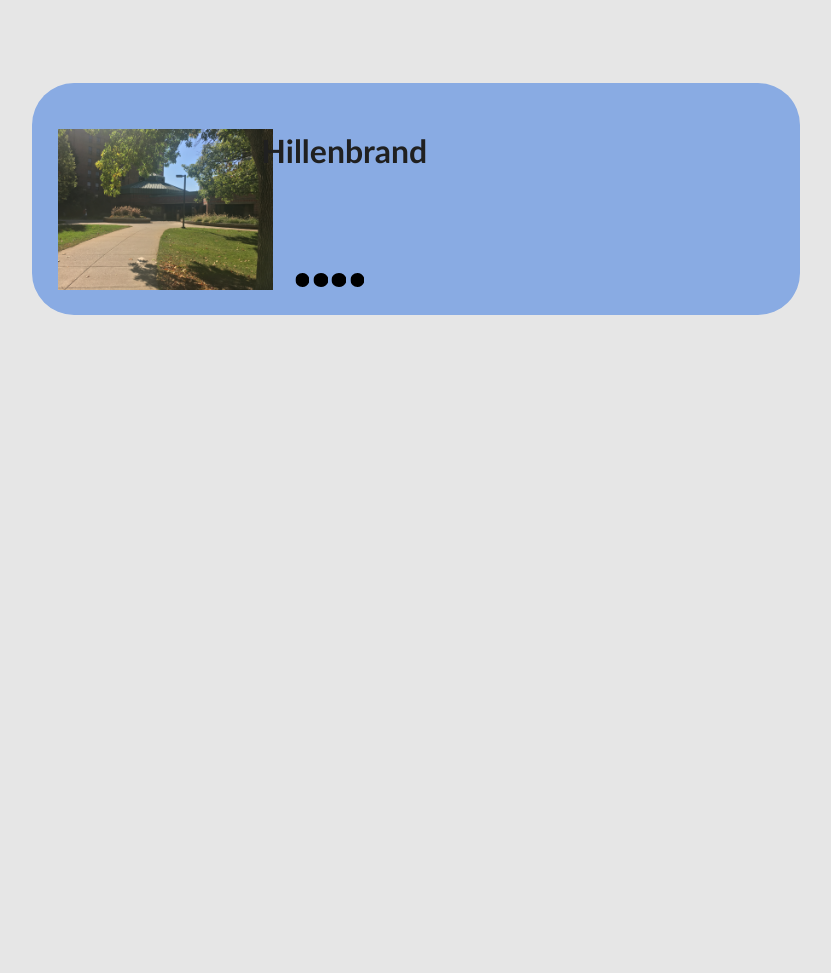
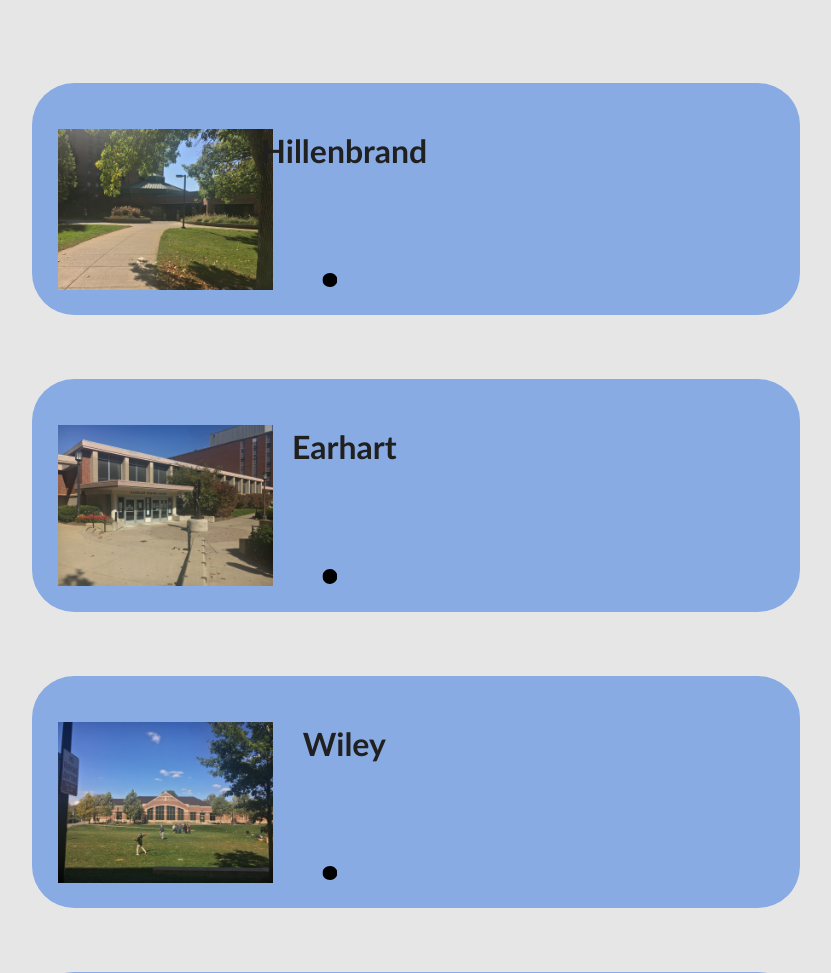
Before and after one commit to Oliver-H-Miller/helloWrld-2020, a Django app: page / in a window 1280 px wide. Shown: the part 222-1195 px from the top of the page, without its empty margins (224-1055 px from the left). Before the commit the page ends 537 px from the top, so only its background shows below. Run offline with Django 3.2, Linux system fonts and the light colour scheme.

Commit message:
added all dining courts

```diff
--- a/dashit/dining/templates/main.html
+++ b/dashit/dining/templates/main.html
@@ -10,18 +10,18 @@
 {%endblock%}
 
 {%block body%}
-
+{% for dining_court in dining_courts %}
 <div class= "dining_court_container">
     <div class ="container">
         <div class = "dcname"><b>{{dining_court}}</b></div>
         <img class = "dcimage" src="/static/images/{{dining_court}}.JPG" width=30% height=30% alt="{{dining_court}}">
         <div class = "wait_estimate_container">
-            <img class = "dot" src = "/static/images/filled-circle.svg" width = 2% height= 2% alt = "dot">
-            <img class = "dot" src = "/static/images/filled-circle.svg" width = 2% height= 2% alt = "dot">
-            <img class = "dot" src = "/static/images/filled-circle.svg" width = 2% height= 2% alt = "dot">
-            <img class = "dot" src = "/static/images/filled-circle.svg" width = 2% height= 2% alt = "dot">
+                <img class = "dot" src = "/static/images/filled-circle.svg" width = 2% height= 2% alt = "dot">
         </div>
     </div>
 </div>
+{%endfor%}
+
+
 
 {%endblock%}
--- a/dashit/dining/views.py
+++ b/dashit/dining/views.py
@@ -16,7 +16,7 @@ def dining_hall_view(request,hall):
     # return render(request, hall_template, context)
 
 def index(request):
-    return render(request,"main.html",{"dining_court":"Hillenbrand"})
+    return render(request,"main.html",{"dining_courts":["Hillenbrand","Earhart","Wiley","ChickFilA","Windsor","Ford"]})
 
 
 
```
